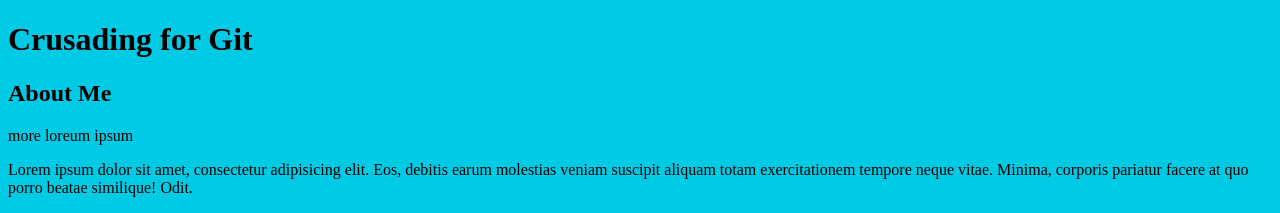
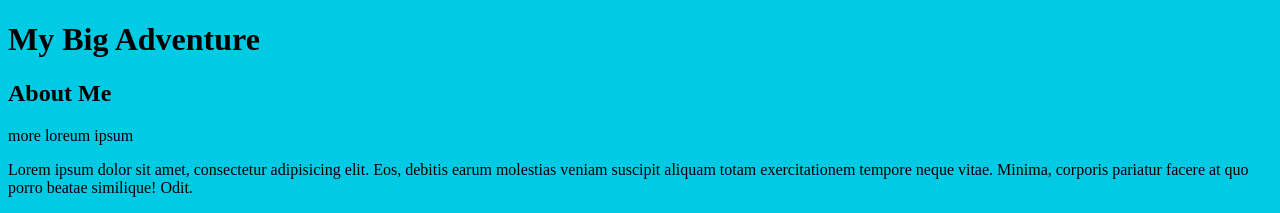
Before and after one commit to JJLovin/git-intro, a plain HTML site: page index.html in a window 1280 px wide. Shown: the top 213 px of the page. Drawn offline with Linux system fonts and the light colour scheme.

Commit message:
Big Adventure

```diff
--- a/index.html
+++ b/index.html
@@ -10,7 +10,7 @@
 <body>
 
     <header>
-        <h1>Crusading for Git</h1>
+        <h1>My Big Adventure</h1>
     </header>
 
     <div class="container">
```
